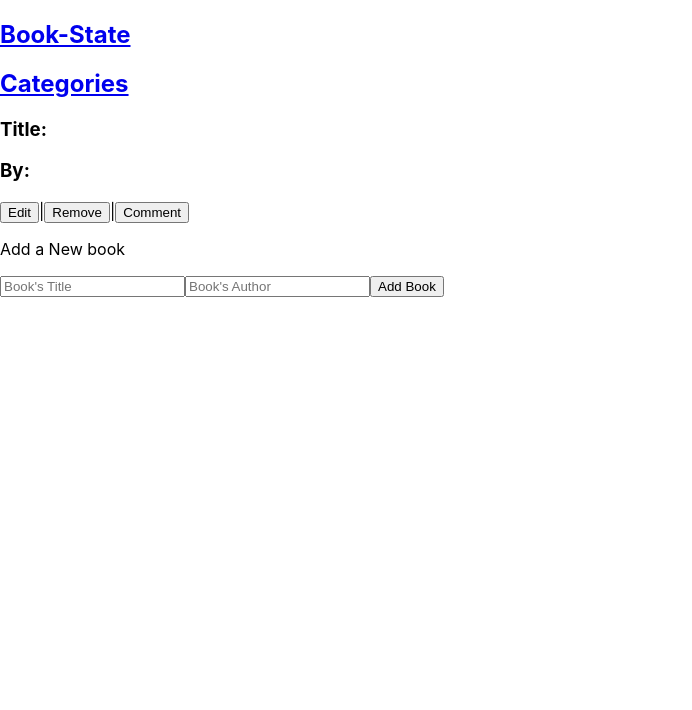
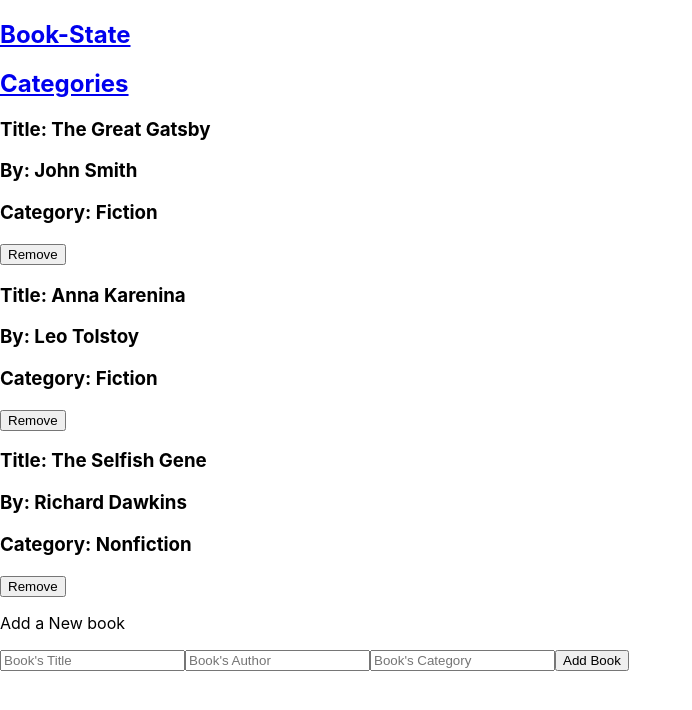
Before and after one commit to Wils-FOURR-speed/bookstore, a React (Create React App) app: page / in a window 1280 px wide. Shown: the top 710 px of the page, without its empty margins (0-692 px from the left). Built offline with nearby package versions, Linux system fonts and the light colour scheme.

Commit message:
Complete task for using redux in react

```diff
--- a/src/Components/AddBook.js
+++ b/src/Components/AddBook.js
@@ -1,13 +1,47 @@
-import React from 'react';
+import React, { useState } from 'react';
+import { useDispatch } from 'react-redux';
+import { addBook } from '../redux/books/booksSlice';
 
 function AddBook() {
+  const dispatch = useDispatch();
+  const [newBook, setNewBook] = useState({
+    title: '',
+    author: '',
+    category: '',
+  });
+
+  const handleEditInput = (event) => {
+    const { name, value } = event.target;
+    setNewBook((prevState) => ({
+      ...prevState,
+      [name]: value,
+    }));
+  };
+
+  const handleBookAdding = () => {
+    if (newBook.title && newBook.author && newBook.category) {
+      const thatMoment = new Date().getTime();
+      const bookToBeAdded = {
+        item_id: thatMoment.toString(),
+        ...newBook,
+      };
+      dispatch(addBook(bookToBeAdded));
+      setNewBook({
+        title: '',
+        author: '',
+        category: '',
+      });
+    }
+  };
+
   return (
     <div>
       <p>Add a New book</p>
       <form>
-        <input type="text" placeholder="Book's Title" />
-        <input type="text" placeholder="Book's Author" />
-        <button type="button">Add Book</button>
+        <input type="text" placeholder="Book's Title" value={newBook.title} onChange={handleEditInput} />
+        <input type="text" placeholder="Book's Author" value={newBook.author} onChange={handleEditInput} />
+        <input type="text" placeholder="Book's Category" value={newBook.category} onChange={handleEditInput} />
+        <button type="button" onClick={handleBookAdding}>Add Book</button>
       </form>
     </div>
   );
--- a/src/Components/Book.js
+++ b/src/Components/Book.js
@@ -1,12 +1,32 @@
 import React from 'react';
+import { useDispatch, useSelector } from 'react-redux';
 import Books from './Books';
 import AddBook from './AddBook';
+import { removeBook } from '../redux/books/booksSlice';
 
-const BooksPage = () => (
-  <>
-    <Books />
-    <AddBook />
-  </>
-);
+const BooksPage = () => {
+  const dispatch = useDispatch();
+  const books = useSelector((state) => state.books);
+
+  const handleRemoveBook = (itemId) => {
+    dispatch(removeBook(itemId));
+  };
+
+  return (
+    <div>
+      {books.map((book) => (
+        <div key={book.item_id}>
+          <Books
+            title={book.title}
+            author={book.author}
+            category={book.category}
+          />
+          <button type="button" onClick={() => handleRemoveBook(book.item_id)}>Remove</button>
+        </div>
+      ))}
+      <AddBook />
+    </div>
+  );
+};
 
 export default BooksPage;
--- a/src/Components/Books.js
+++ b/src/Components/Books.js
@@ -1,27 +1,24 @@
 import React from 'react';
 import PropTypes from 'prop-types';
 
-function Books({ title, author }) {
+function Books({ title, author, category }) {
   return (
     <div className="main">
-      <div>
       <h3>
         Title:
+        {' '}
         {title}
       </h3>
       <h3>
         By:
+        {' '}
         {author}
       </h3>
-      </div>
-
-      <div className="BookBtns">
-        <button type="button">Edit</button>
-        <span>|</span>
-        <button type="button">Remove</button>
-        <span>|</span>
-        <button type="button">Comment</button>
-      </div>
+      <h3>
+        Category:
+        {' '}
+        {category}
+      </h3>
     </div>
   );
 }
@@ -29,6 +26,7 @@ function Books({ title, author }) {
 Books.propTypes = {
   title: PropTypes.string.isRequired,
   author: PropTypes.string.isRequired,
+  category: PropTypes.string.isRequired,
 };
 
 export default Books;
--- a/src/index.js
+++ b/src/index.js
@@ -1,11 +1,15 @@
 import React from 'react';
 import ReactDOM from 'react-dom/client';
 import './index.css';
+import { Provider } from 'react-redux';
 import App from './App';
+import store from './redux/store';
 
 const root = ReactDOM.createRoot(document.getElementById('root'));
 root.render(
-  <React.StrictMode>
-    <App />
-  </React.StrictMode>,
+  <Provider store={store}>
+    <React.StrictMode>
+      <App />
+    </React.StrictMode>
+  </Provider>,
 );
--- a/src/redux/books/booksSlice.js
+++ b/src/redux/books/booksSlice.js
@@ -1,6 +1,25 @@
 import { createSlice } from '@reduxjs/toolkit';
 
-const initialState = [];
+const initialState = [
+  {
+    item_id: 'item1',
+    title: 'The Great Gatsby',
+    author: 'John Smith',
+    category: 'Fiction',
+  },
+  {
+    item_id: 'item2',
+    title: 'Anna Karenina',
+    author: 'Leo Tolstoy',
+    category: 'Fiction',
+  },
+  {
+    item_id: 'item3',
+    title: 'The Selfish Gene',
+    author: 'Richard Dawkins',
+    category: 'Nonfiction',
+  },
+];
 
 const booksSlice = createSlice({
   name: 'books',
```
Lines whose indentation alone changed are shown as unchanged.
